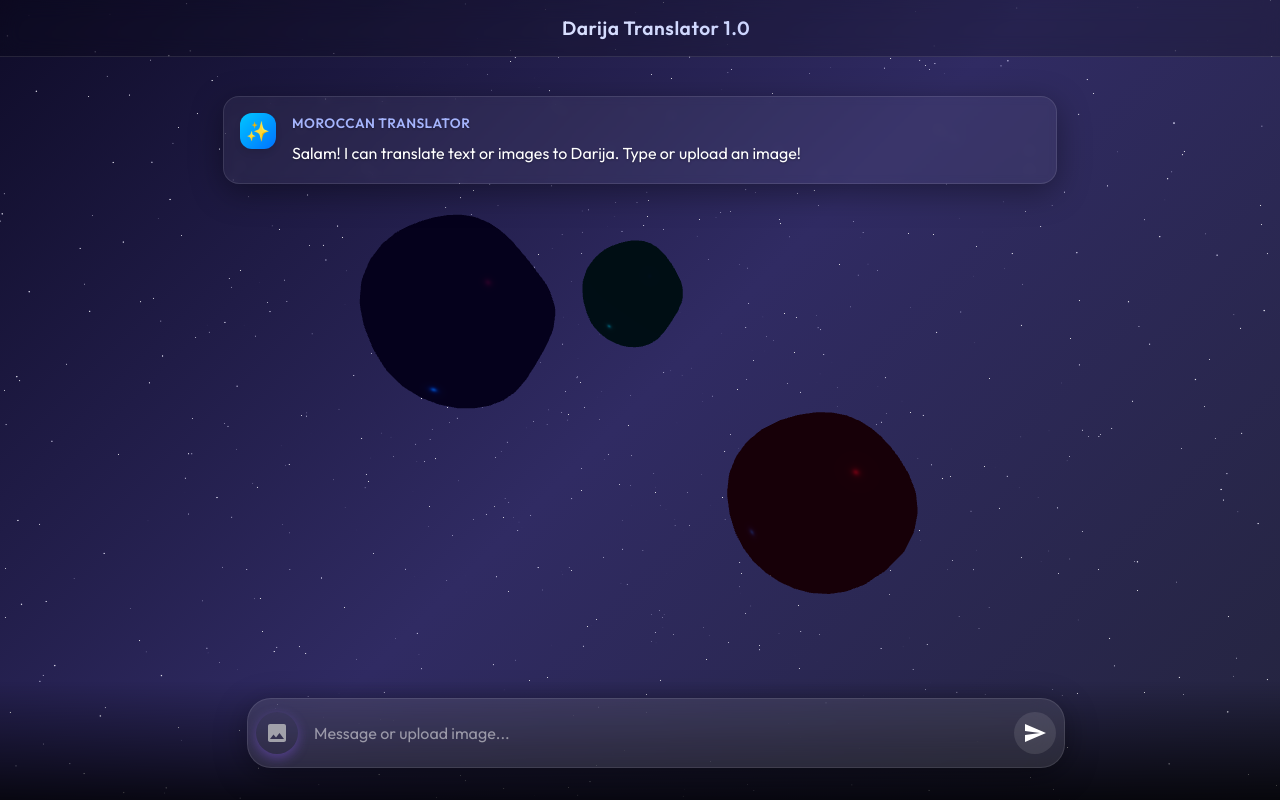
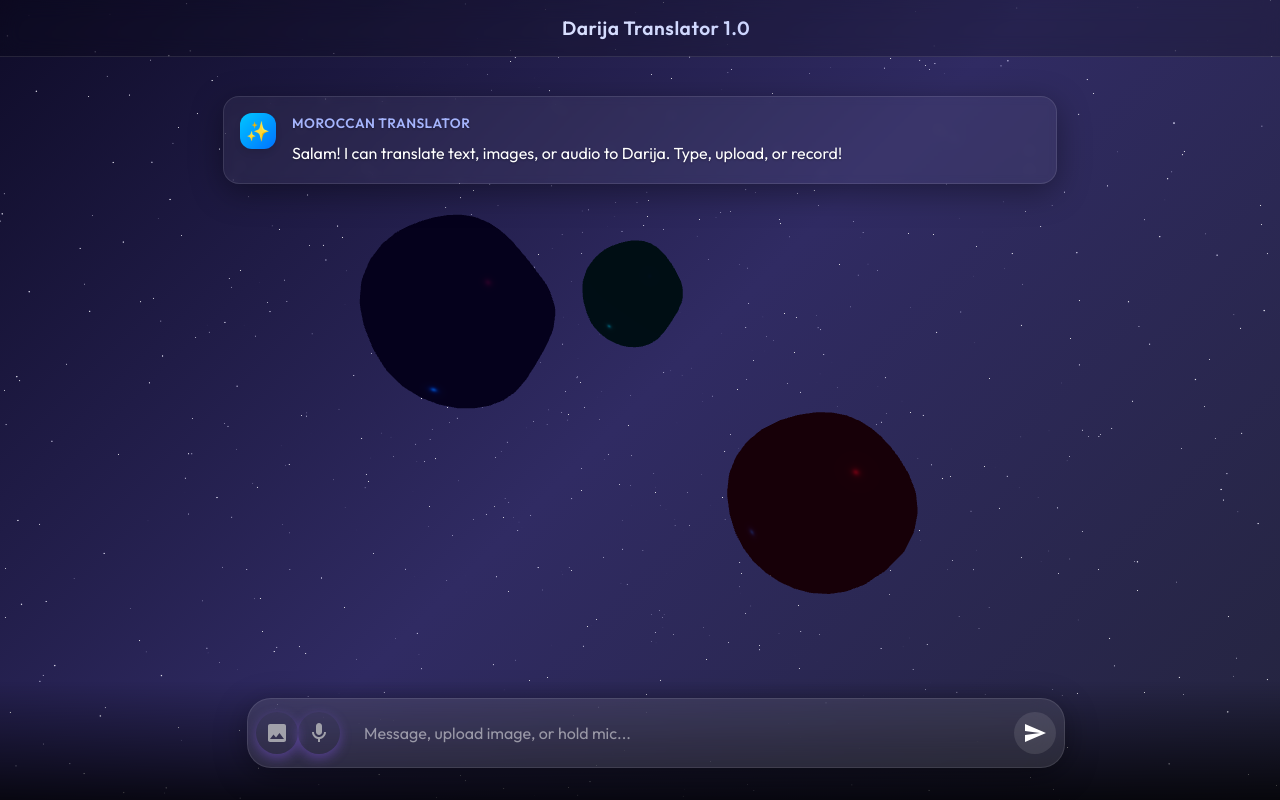
Before and after one commit to B-Zakaria-u/Moroccan-Dialect-Translator, a React (Vite) app: page / in a window 1280 px wide. Shown: the top 800 px of the page. Built offline with nearby package versions, Linux system fonts and the light colour scheme.

Commit message:
feat:add audio translation bt + request

```diff
--- a/src/App.jsx
+++ b/src/App.jsx
@@ -4,11 +4,13 @@ import './index.css'
 
 function App() {
     const [messages, setMessages] = useState([
-        { sender: 'bot', text: 'Salam! I can translate text or images to Darija. Type or upload an image!' }
+        { sender: 'bot', text: 'Salam! I can translate text, images, or audio to Darija. Type, upload, or record!' }
     ])
     const [input, setInput] = useState('')
     const [loading, setLoading] = useState(false)
     const [selectedImage, setSelectedImage] = useState(null)
+    const [isRecording, setIsRecording] = useState(false)
+    const [mediaRecorder, setMediaRecorder] = useState(null)
     const messagesEndRef = useRef(null)
     const fileInputRef = useRef(null)
 
@@ -129,6 +131,84 @@ function App() {
         }
     }
 
+    const startRecording = async () => {
+        try {
+            const stream = await navigator.mediaDevices.getUserMedia({ audio: true })
+            const recorder = new MediaRecorder(stream)
+            const chunks = []
+
+            recorder.ondataavailable = (e) => {
+                if (e.data.size > 0) {
+                    chunks.push(e.data)
+                }
+            }
+
+            recorder.onstop = async () => {
+                const audioBlob = new Blob(chunks, { type: 'audio/webm' })
+                await handleAudioUpload(audioBlob)
+                stream.getTracks().forEach(track => track.stop())
+            }
+
+            recorder.start()
+            setMediaRecorder(recorder)
+            setIsRecording(true)
+        } catch (error) {
+            console.error('Error accessing microphone:', error)
+            alert('Could not access microphone. Please check permissions.')
+        }
+    }
+
+    const stopRecording = () => {
+        if (mediaRecorder && mediaRecorder.state !== 'inactive') {
+            mediaRecorder.stop()
+            setIsRecording(false)
+            setMediaRecorder(null)
+        }
+    }
+
+    const handleAudioUpload = async (audioBlob) => {
+        const userMessage = {
+            sender: 'user',
+            text: '🎤 [Audio Message]',
+        }
+        setMessages(prev => [...prev, userMessage])
+        setLoading(true)
+
+        try {
+            const apiUrl = import.meta.env.VITE_API_URL || 'https://moroccan-dialect-translator-backend.onrender.com'
+            const formData = new FormData()
+            // Append with a filename so the backend treats it as a file
+            formData.append('audio', audioBlob, 'recording.webm')
+
+            const response = await fetch(`${apiUrl}/api/translator/translate-audio`, {
+                method: 'POST',
+                body: formData,
+            })
+
+            if (!response.ok) {
+                throw new Error(`Server error: ${response.status}`)
+            }
+
+            const data = await response.json()
+
+            const botMessage = {
+                sender: 'bot',
+                text: data.translation || '(No translation received)',
+                transcription: data.transcription
+            }
+            setMessages(prev => [...prev, botMessage])
+        } catch (error) {
+            console.error(error)
+            const errorMessage = {
+                sender: 'bot',
+                text: 'Sorry, I encountered an error processing the audio.'
+            }
+            setMessages(prev => [...prev, errorMessage])
+        } finally {
+            setLoading(false)
+        }
+    }
+
     return (
         <div className="app-container">
             <Background3D />
@@ -148,6 +228,11 @@ function App() {
                                     <div className="user-name">{msg.sender === 'bot' ? 'Moroccan Translator' : 'You'}</div>
                                     {msg.image && (
                                         <img src={msg.image} alt="Uploaded" style={{ maxWidth: '300px', borderRadius: '8px', marginBottom: '8px', border: '1px solid rgba(255,255,255,0.1)' }} />
+                                    )}
+                                    {msg.transcription && (
+                                        <div style={{ fontSize: '0.9em', opacity: 0.8, marginBottom: '4px', fontStyle: 'italic' }}>
+                                            "{msg.transcription}"
+                                        </div>
                                     )}
                                     {msg.text}
                                 </div>
@@ -196,21 +281,48 @@ function App() {
                         <button
                             type="button"
                             onClick={() => fileInputRef.current?.click()}
-                            disabled={loading}
+                            disabled={loading || isRecording}
                             style={{ background: 'transparent', border: 'none', cursor: 'pointer', padding: '8px', display: 'flex', alignItems: 'center' }}
+                            title="Upload Image"
                         >
                             <svg width="24" height="24" viewBox="0 0 24 24" fill="none" xmlns="http://www.w3.org/2000/svg">
                                 <path d="M21 19V5c0-1.1-.9-2-2-2H5c-1.1 0-2 .9-2 2v14c0 1.1.9 2 2 2h14c1.1 0 2-.9 2-2zM8.5 13.5l2.5 3.01L14.5 12l4.5 6H5l3.5-4.5z" fill="#a1a1aa" />
                             </svg>
                         </button>
+
+                        <button
+                            type="button"
+                            onMouseDown={startRecording}
+                            onMouseUp={stopRecording}
+                            onMouseLeave={stopRecording}
+                            disabled={loading}
+                            style={{
+                                background: isRecording ? 'rgba(239, 68, 68, 0.2)' : 'transparent',
+                                border: isRecording ? '1px solid #ef4444' : 'none',
+                                borderRadius: '50%',
+                                cursor: 'pointer',
+                                padding: '8px',
+                                display: 'flex',
+                                alignItems: 'center',
+                                marginRight: '8px',
+                                transition: 'all 0.2s ease'
+                            }}
+                            title="Hold to Record"
+                        >
+                            <svg width="24" height="24" viewBox="0 0 24 24" fill="none" xmlns="http://www.w3.org/2000/svg">
+                                <path d="M12 14c1.66 0 3-1.34 3-3V5c0-1.66-1.34-3-3-3S9 3.34 9 5v6c0 1.66 1.34 3 3 3z" fill={isRecording ? "#ef4444" : "#a1a1aa"} />
+                                <path d="M17 11c0 2.76-2.24 5-5 5s-5-2.24-5-5H5c0 3.53 2.61 6.43 6 6.92V21h2v-3.08c3.39-.49 6-3.39 6-6.92h-2z" fill={isRecording ? "#ef4444" : "#a1a1aa"} />
+                            </svg>
+                        </button>
+
                         <input
                             type="text"
                             value={input}
                             onChange={(e) => setInput(e.target.value)}
-                            placeholder="Message or upload image..."
-                            disabled={loading}
+                            placeholder={isRecording ? "Recording..." : "Message, upload image, or hold mic..."}
+                            disabled={loading || isRecording}
                         />
-                        <button type="submit" disabled={loading || !input.trim()}>
+                        <button type="submit" disabled={loading || !input.trim() || isRecording}>
                             <svg width="24" height="24" viewBox="0 0 24 24" fill="none" xmlns="http://www.w3.org/2000/svg">
                                 <path d="M2.01 21L23 12L2.01 3L2 10L17 12L2 14L2.01 21Z" fill="currentColor" />
                             </svg>
```
